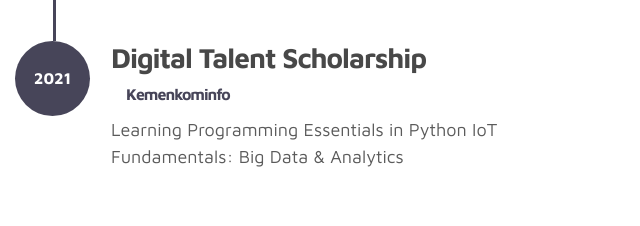
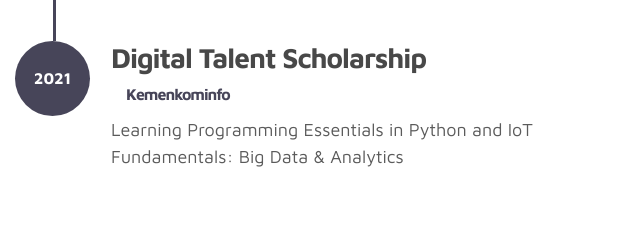
Before and after one commit to anggraitowas/Portfolio, a plain HTML site: page Portfolio/index.html in a window 1280 px wide. Shown: the part 2205-2431 px from the top of the page, 640-1280 px from the left. Drawn offline with Linux system fonts and the light colour scheme.

Commit message:
Update index.html

```diff
--- a/Portfolio/index.html
+++ b/Portfolio/index.html
@@ -207,8 +207,7 @@ learned about mobile development, web development, and network engineering such
                             </div>
                             <div class="timeline-info">
                                 <h3><span>Digital Talent Scholarship</span><small>Kemenkominfo</small></h3>
-                                <p>Learning Programming Essentials in Python
- IoT Fundamentals: Big Data & Analytics</p>
+                                <p>Learning Programming Essentials in Python and IoT Fundamentals: Big Data & Analytics</p>
                             </div>
                         </div>
 
```
